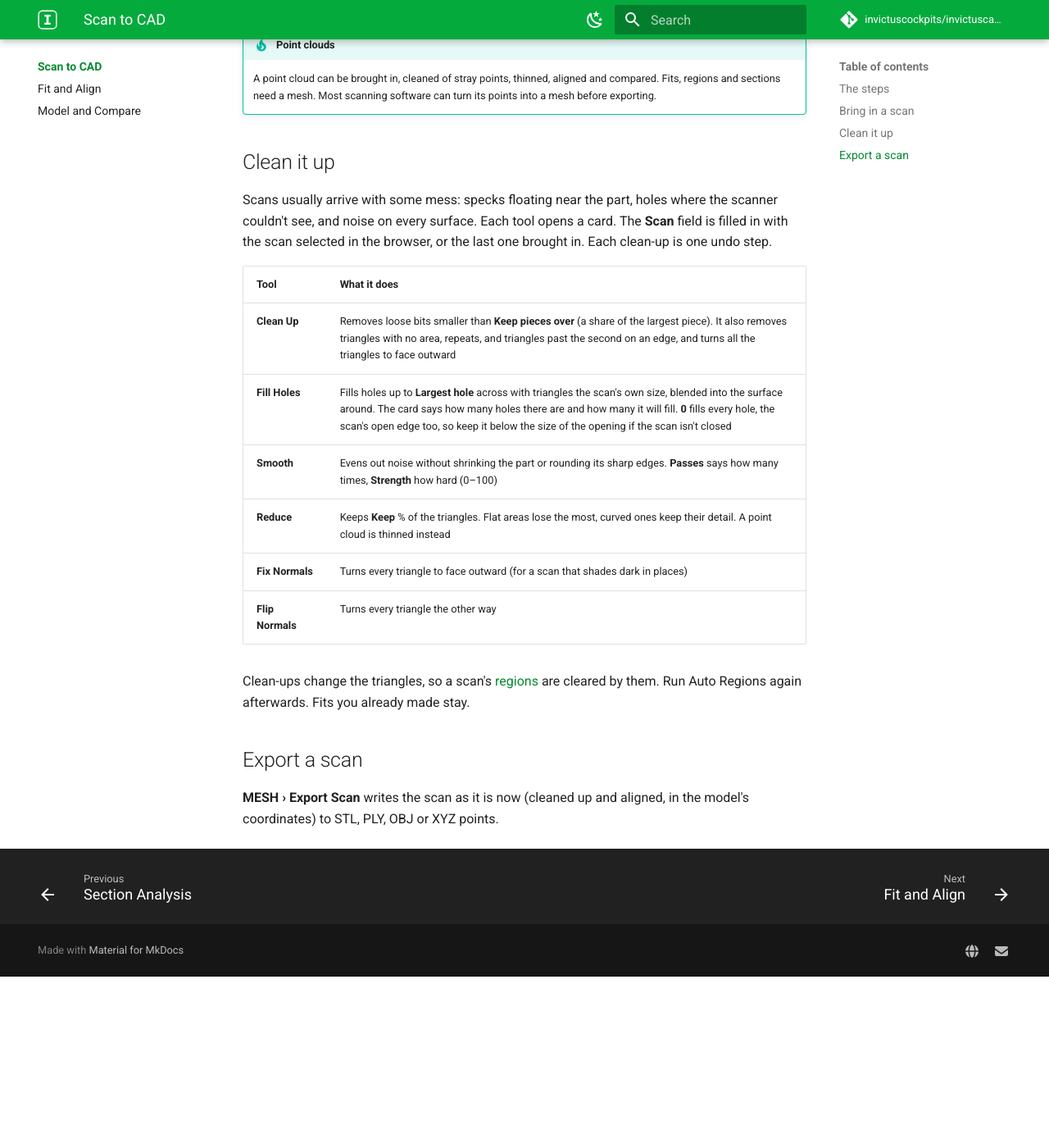
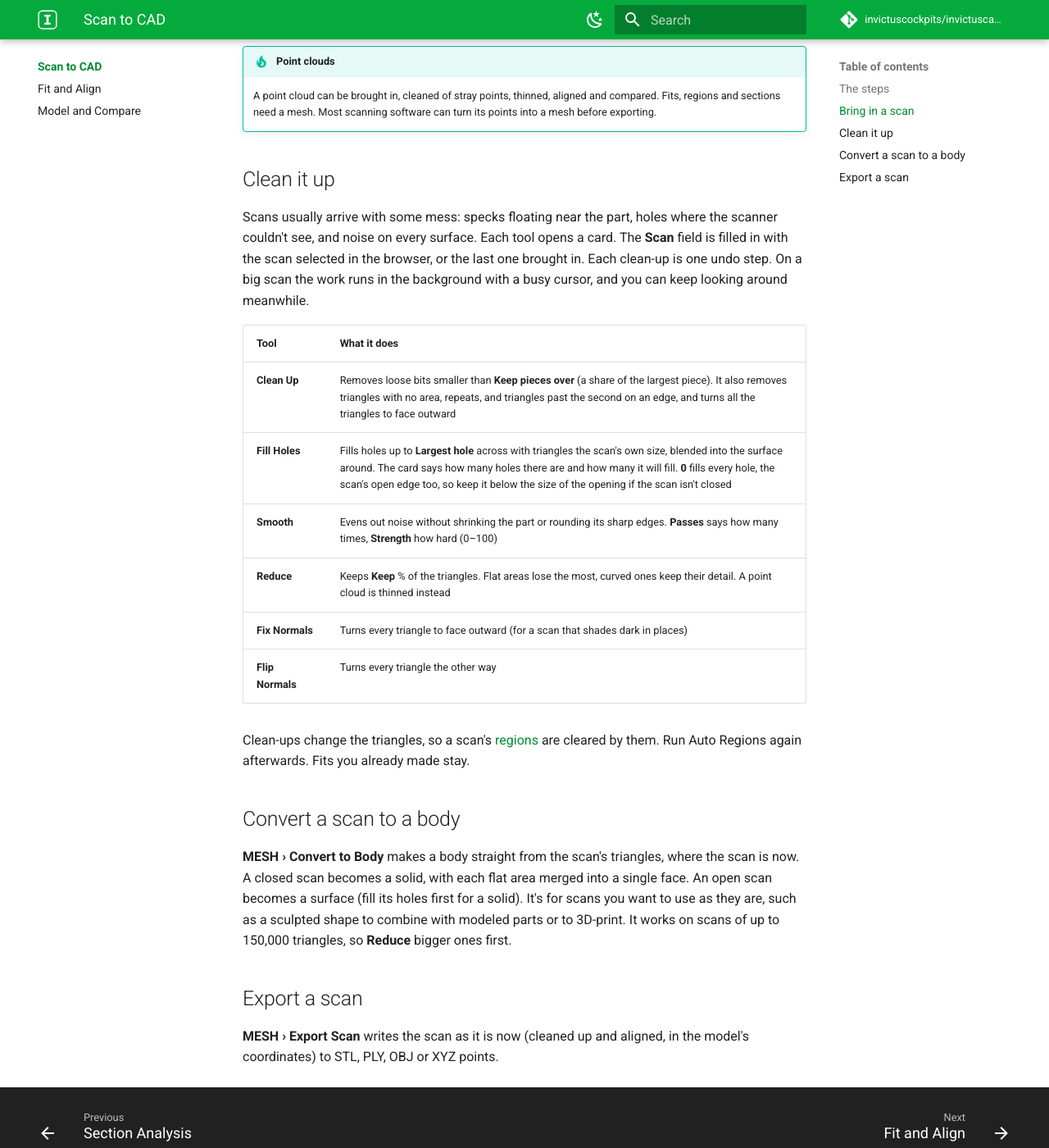
Before and after one commit to invictuscockpits/invictuscad-docs, an MkDocs documentation site: the page built from docs/scan/index.md, in a window 1280 px wide and 1400 px high, scrolled down 1684 px. Shown: the whole window at 82% size. Built offline with MkDocs 1.6.1 and Material for MkDocs 9.7.7, drawn with Linux system fonts in a browser that asks for light colours; comment, search, counter and statistics services are not loaded; before the commit the page ends 2875 px from its top, so only the background shows below that; some of the changed text lies outside the part shown.

Commit message:
Scan to CAD: Convert to Body, fits from several spots, background work

```diff
--- a/docs/scan/index.md
+++ b/docs/scan/index.md
@@ -10,7 +10,7 @@ workspace's own panels:
 
 | Panel | Tools |
 |---|---|
-| MESH | Import Scan, Clean Up, Fill Holes, Smooth, Reduce, Fix Normals, Flip Normals, Export Scan |
+| MESH | Import Scan, Clean Up, Fill Holes, Smooth, Reduce, Fix Normals, Flip Normals, Convert to Body, Export Scan |
 | REGIONS | Auto Regions, Show Regions |
 | FIT | Fit Plane, Fit Cylinder, Fit Cone, Fit Sphere |
 | ALIGN | Align, Move Scan |
@@ -59,7 +59,8 @@ brought in through the [MCP command](../automation/mcp.md) `import_scan` with it
 Scans usually arrive with some mess: specks floating near the part, holes where the scanner
 couldn't see, and noise on every surface. Each tool opens a card. The **Scan** field is filled in
 with the scan selected in the browser, or the last one brought in. Each clean-up is one undo
-step.
+step. On a big scan the work runs in the background with a busy cursor, and you can keep looking
+around meanwhile.
 
 | Tool | What it does |
 |---|---|
@@ -73,6 +74,14 @@ step.
 Clean-ups change the triangles, so a scan's [regions](fit-and-align.md#auto-regions) are cleared
 by them. Run Auto Regions again afterwards. Fits you already made stay.
 
+## Convert a scan to a body
+
+**MESH › Convert to Body** makes a body straight from the scan's triangles, where the scan is now.
+A closed scan becomes a solid, with each flat area merged into a single face. An open scan becomes
+a surface (fill its holes first for a solid). It's for scans you want to use as they are, such as
+a sculpted shape to combine with modeled parts or to 3D-print. It works on scans of up to 150,000
+triangles, so **Reduce** bigger ones first.
+
 ## Export a scan
 
 **MESH › Export Scan** writes the scan as it is now (cleaned up and aligned, in the model's
```
Also changed, not shown: docs/scan/fit-and-align.md (+5 -1 lines).
